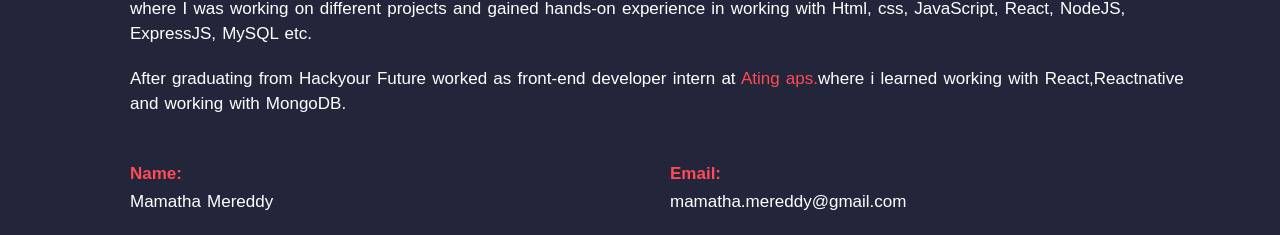
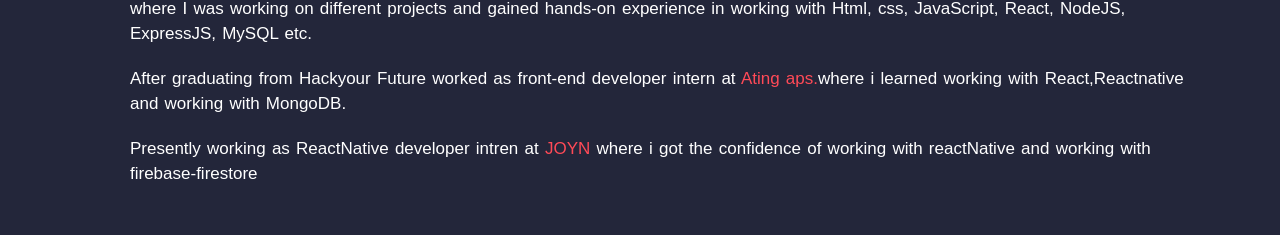
Before and after one commit to mamathamereddy/Portfolio, a React (Create React App) app: page / in a window 1280 px wide. Shown: the part 1211-1446 px from the top of the page. Built offline with nearby package versions, Linux system fonts and the light colour scheme.

Commit message:
adding more info in about

```diff
--- a/src/components/About.js
+++ b/src/components/About.js
@@ -63,13 +63,21 @@ const About = () => {
                     {" "}
                     Ating aps.
                   </a>
-                  {/* . where i learned working with Building web site from scratch
-                  with React and Reactnative components. working on resposive
-                  design,Focus on personal projects to try technologies like
-                  test driven development, Rest APIs, Redux as part of learning
-                  new skills. */}
                   where i learned working with React,Reactnative and working
                   with MongoDB.
+                </div>
+                <div className="about__info-p2">
+                  Presently working as ReactNative developer intren at
+                  <a
+                    target="_blank"
+                    href="https://www.linkedin.com/company/thejoynapp/about/"
+                    rel="noopener noreferrer"
+                  >
+                    {" "}
+                    JOYN{" "}
+                  </a>
+                  where i got the confidence of working with reactNative and
+                  working with firebase-firestore
                 </div>
                 <div className="info__contacts">
                   <div className="row">
```
